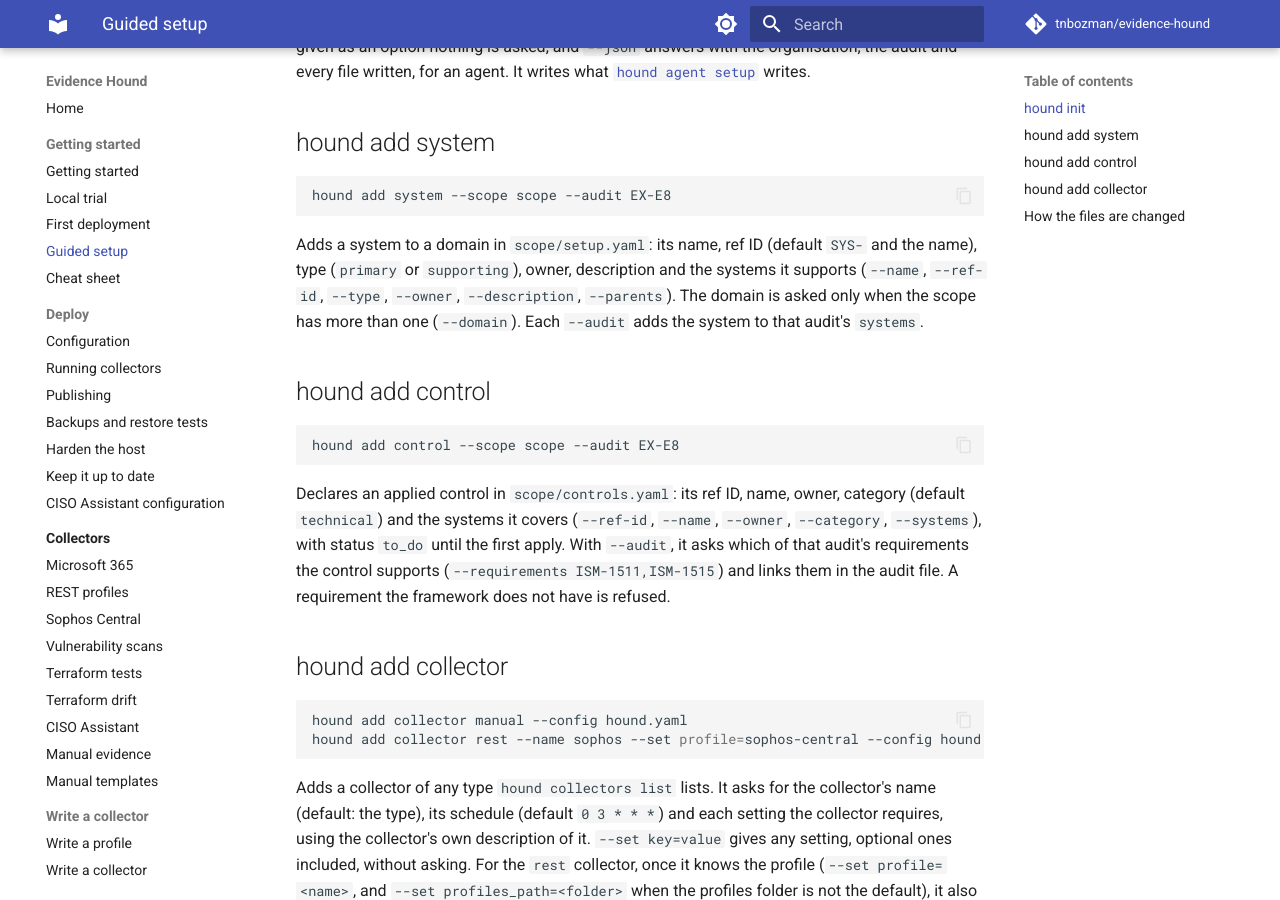
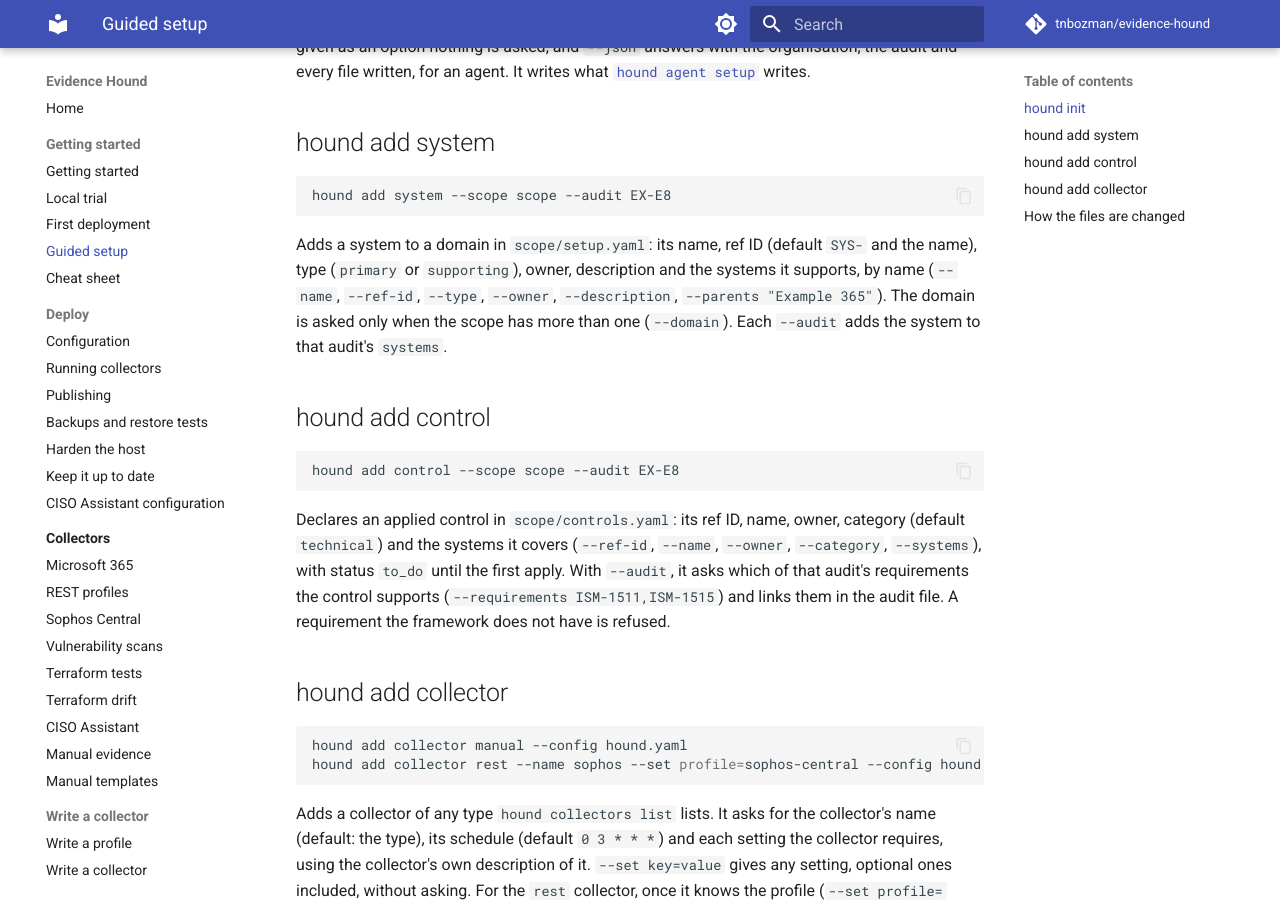
Before and after one commit to tnbozman/evidence-hound, an MkDocs documentation site: the page built from docs/guided-setup.md, in a window 1280 px wide and 900 px high, scrolled down 2281 px. Built offline with MkDocs 1.6.1 and Material for MkDocs 9.7.7, drawn with Linux system fonts in a browser that asks for light colours; comment, search, counter and statistics services are not loaded.

Commit message:
fix(s15-D1): users and teams are planned before the systems that name them as owners; add system --parents takes names [green]
Co-Authored-By: Claude Opus 5.5 <noreply@anthropic.com>

````diff
--- a/docs/guided-setup.md
+++ b/docs/guided-setup.md
@@ -55,7 +55,7 @@ At the end `hound init` asks whether to set up a coding assistant in the new rep
 hound add system --scope scope --audit EX-E8
 ```
 
-Adds a system to a domain in `scope/setup.yaml`: its name, ref ID (default `SYS-` and the name), type (`primary` or `supporting`), owner, description and the systems it supports (`--name`, `--ref-id`, `--type`, `--owner`, `--description`, `--parents`). The domain is asked only when the scope has more than one (`--domain`). Each `--audit` adds the system to that audit's `systems`.
+Adds a system to a domain in `scope/setup.yaml`: its name, ref ID (default `SYS-` and the name), type (`primary` or `supporting`), owner, description and the systems it supports, by name (`--name`, `--ref-id`, `--type`, `--owner`, `--description`, `--parents "Example 365"`). The domain is asked only when the scope has more than one (`--domain`). Each `--audit` adds the system to that audit's `systems`.
 
 ## hound add control
 
````
Also changed, not shown: docs/sprints/s15-risk-threats-and-bia.md (+6 -0 lines), 1 other file.
